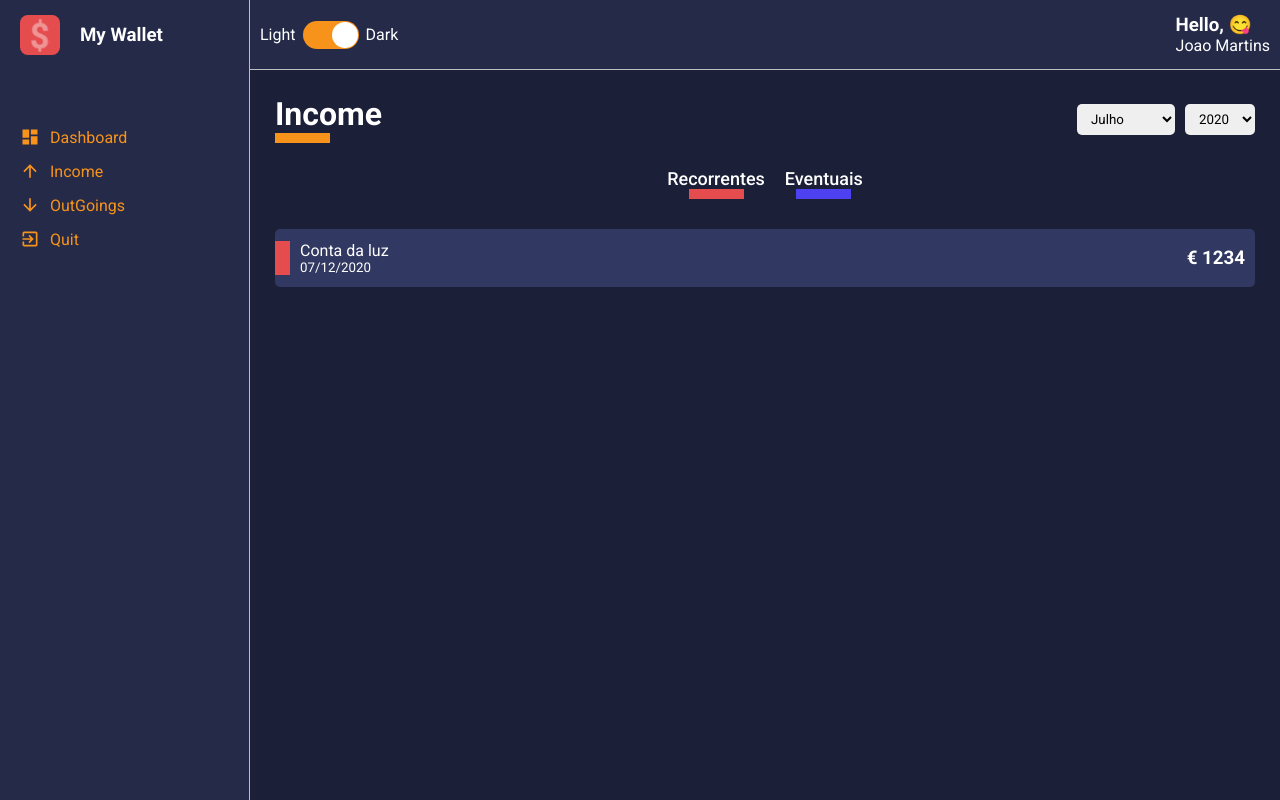
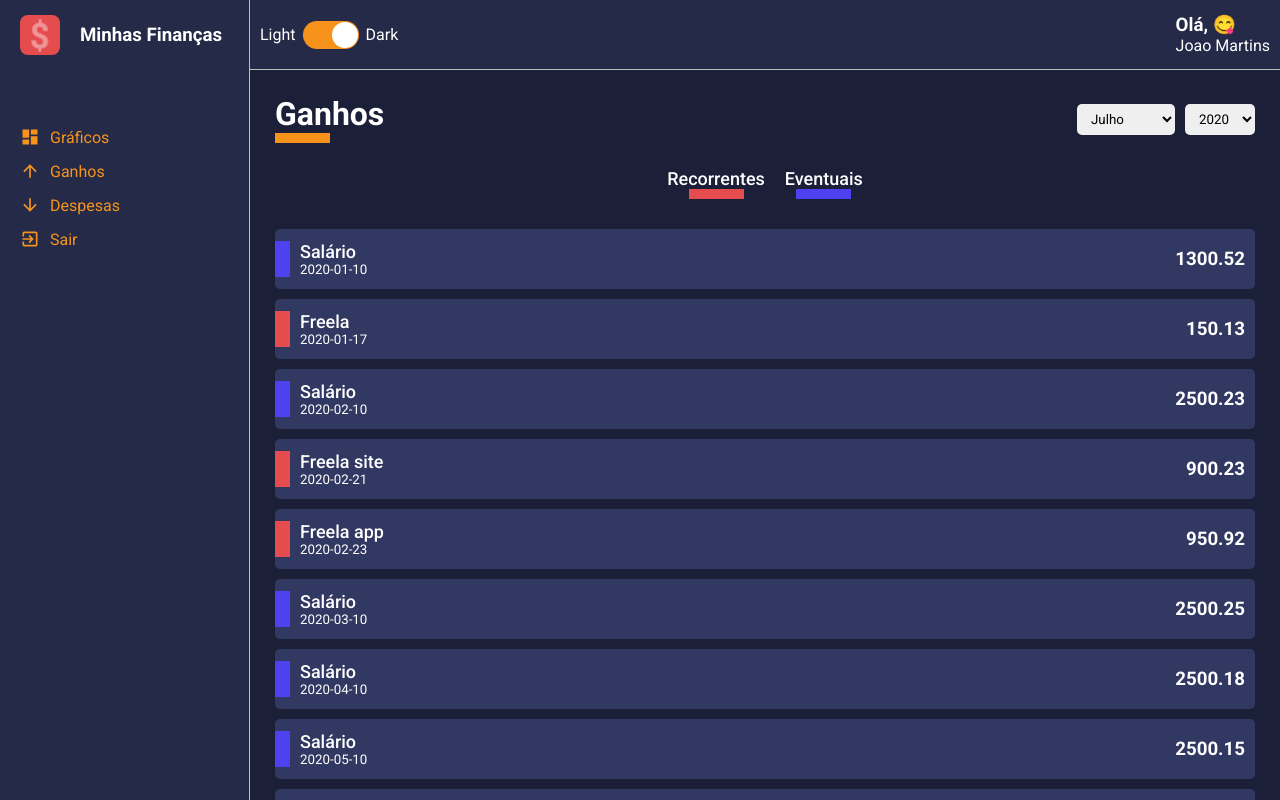
Before and after one commit to MoonKode/wallet, a React (Create React App) app: page /list/entry-balance in a window 1280 px wide. Built offline with nearby package versions, Linux system fonts and the light colour scheme.

Commit message:
Made the app list all occurrencies inside the list component

```diff
--- a/src/components/HistoryFinanceCard/styles.ts
+++ b/src/components/HistoryFinanceCard/styles.ts
@@ -31,6 +31,10 @@ export const Container = styled.li`
         justify-content: space-between;
         padding-left: 15px;
     }
+    div span {
+        font-size: 18px;
+        font-weight: 500;
+    }
 `;
 
 export const Tag = styled.div<ITagProps>`
--- a/src/components/aside/index.tsx
+++ b/src/components/aside/index.tsx
@@ -22,24 +22,24 @@ const Aside: React.FC = () => {
         <Container>
             <Header>
                 <LogoImg src={logoImg} alt="Logo MyWallet" />
-                <Title>My Wallet</Title>
+                <Title>Minhas Finanças</Title>
             </Header>
             <MenuContainer>
                 <MenuItemLink href="/dashboard">
                 <MdDashboard />
-                    Dashboard
+                    Gráficos
                 </MenuItemLink>
                 <MenuItemLink href="/list/entry-balance">
                     <MdArrowUpward />
-                    Income
+                    Ganhos
                 </MenuItemLink>
                 <MenuItemLink href='/list/exit-balance'>
                     <MdArrowDownward />
-                    OutGoings
+                    Despesas
                 </MenuItemLink>
                 <MenuItemLink href='#'>
                     <MdExitToApp/>
-                    Quit
+                    Sair
                 </MenuItemLink>
 
             </MenuContainer>
--- a/src/components/mainHeader/index.tsx
+++ b/src/components/mainHeader/index.tsx
@@ -17,7 +17,7 @@ const MainHeader: React.FC = () => {
         <Container>
             <Toggle />
             <Profile>
-                <Welcome>Hello, {emoji} </Welcome>
+                <Welcome>Olá, {emoji} </Welcome>
                 <UserName>Joao Martins</UserName>
             </Profile>
         </Container>
--- a/src/pages/Lists/index.tsx
+++ b/src/pages/Lists/index.tsx
@@ -15,9 +15,9 @@ interface IRouteParams {
 }
 
 interface IData {
+    id: number;
     description: string;
     amountFormatted: string;
-    type: string;
     frequency: string;
     dateFormatted: string;
     tagColor: string;
@@ -25,28 +25,42 @@ interface IData {
 
 const List: React.FC<IRouteParams> = ({ match }) => {
 
-    useEffect(() => {
 
-    }, [])
-
-    const [data, setdata] = useState<IData>([])
-
-
+    const [data, setdata] = useState<IData[]>([])
     const { type } = match.params
     const listData = useMemo(() => {
         return type === 'entry-balance' ? gains : expenses
     }, [type])
+
     const title = useMemo(() => {
-        return type === 'entry-balance' ? "Income" : "OutGoings"
+        return type === 'entry-balance' ? "Ganhos" : "Despesas"
     }, [type])
+
     const lineColor = useMemo(() => {
         return type === 'entry-balance' ? "#F7931B" : "#E44C4E"
     }, [type])
+
     const months = [
         { value: 7, label: "Julho" },
         { value: 8, label: "Agosto" },
         { value: 9, label: "Setembro" },
     ]
+    useEffect(() => {
+
+        const response = listData.map(item => {
+            return {
+                id: Math.random() * data.length,
+                description: item.description,
+                amountFormatted: item.amount,
+                frequency: item.frequency,
+                dateFormatted: item.date,
+                tagColor: item.frequency === 'recorrente'? '#4E41F0' : "#E44C4E"
+            }
+        })
+        setdata(response)
+
+
+    }, [])
     const years = [
         { value: 2020, label: 2020 },
         { value: 2019, label: 2019 },
@@ -76,13 +90,18 @@ const List: React.FC<IRouteParams> = ({ match }) => {
                 </button>
             </Filters>
             <Content>
-                <HistoryFinanceCard
-                    amount="€ 1234"
-                    tagColor="#E44C4E"
-                    title="Conta da luz"
-                    subtitle="07/12/2020"
-                />
+                {
+                    data.map(item => (
+                        <HistoryFinanceCard
+                        key={item.id}
+                        amount={item.amountFormatted}
+                        tagColor={item.tagColor}
+                        title={item.description}
+                        subtitle={item.dateFormatted}
+                        />
+                    ))
 
+                }
 
             </Content>
         </Container>
--- a/tsconfig.json
+++ b/tsconfig.json
@@ -19,7 +19,7 @@
     "isolatedModules": true,
     "noImplicitAny": false,
     "noEmit": true,
-    "jsx": "react-jsx"
+    "jsx": "react"
   },
   "include": [
     "src"
```
Also changed, not shown: 1 other file (tests, documents, lock files or other folders).
